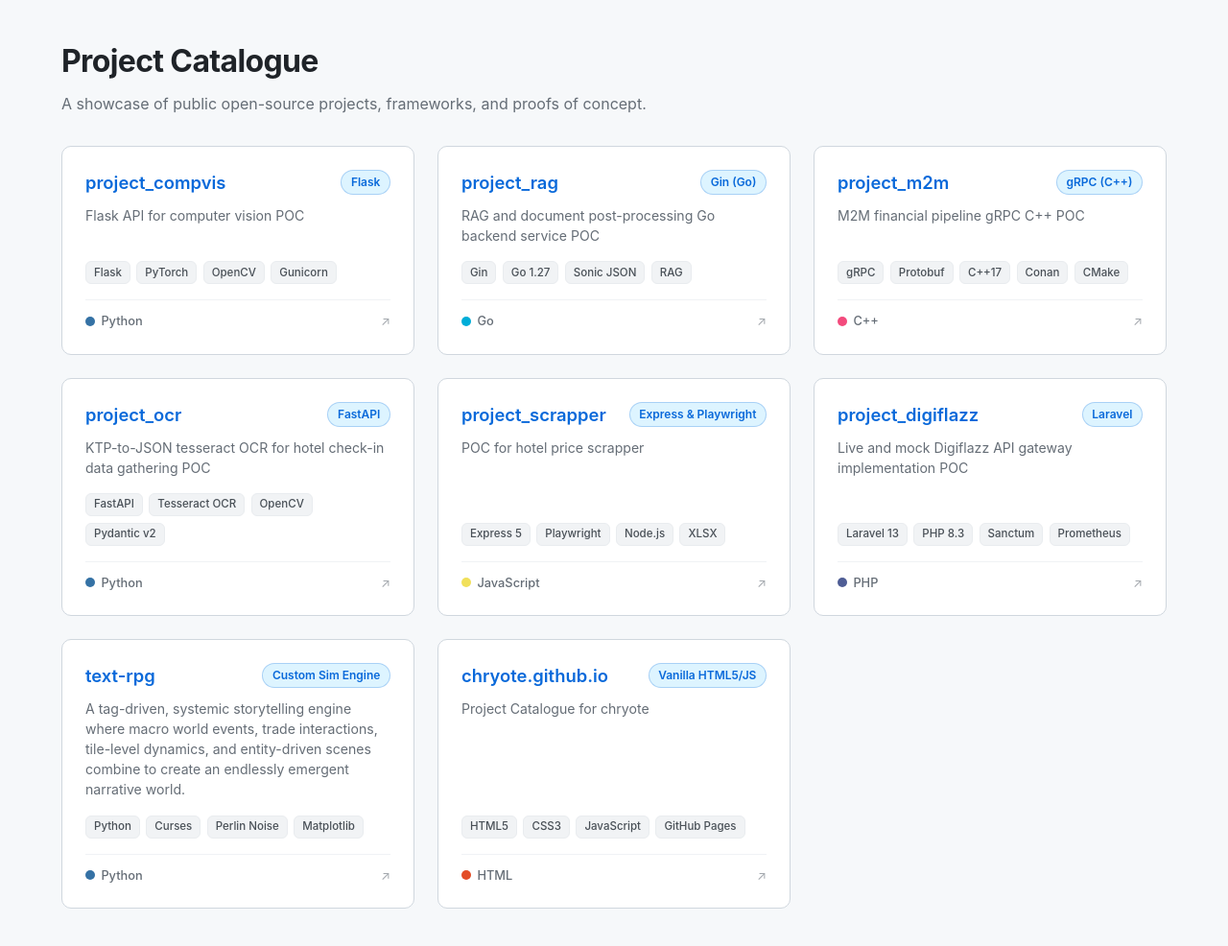
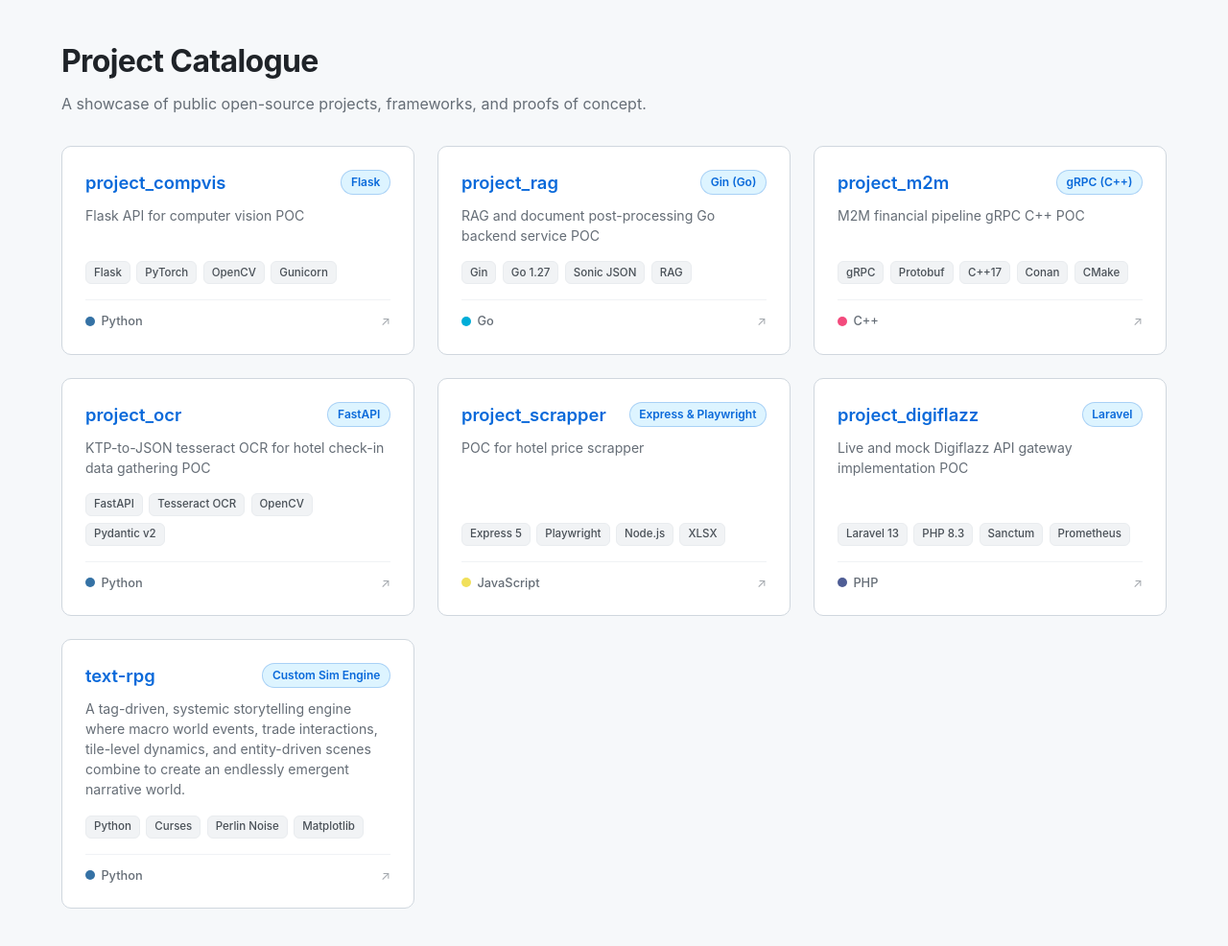
Before and after one commit to chryote/chryote.github.io, a plain HTML site: page index.html in a window 1280 px wide. Shown: the whole page at 96% size. Drawn offline with Linux system fonts and the light colour scheme; no server answers.

Commit message:
feat: remove live catalogue card repo

```diff
--- a/index.html
+++ b/index.html
@@ -204,10 +204,6 @@
       'text-rpg': {
         framework: 'Custom Sim Engine',
         stack: ['Python', 'Curses', 'Perlin Noise', 'Matplotlib']
-      },
-      'chryote.github.io': {
-        framework: 'Vanilla HTML5/JS',
-        stack: ['HTML5', 'CSS3', 'JavaScript', 'GitHub Pages']
       }
     };
 
@@ -332,12 +328,6 @@
         description: 'A tag-driven, systemic storytelling engine where macro world events, trade interactions, tile-level dynamics, and entity-driven scenes combine to create an endlessly emergent narrative world.',
         language: 'Python',
         html_url: 'https://github.com/chryote/text-rpg'
-      },
-      {
-        name: 'chryote.github.io',
-        description: 'Project Catalogue for chryote',
-        language: 'HTML',
-        html_url: 'https://github.com/chryote/chryote.github.io'
       }
     ];
 
@@ -353,8 +343,10 @@
         if (!Array.isArray(repos)) {
           throw new Error('Invalid response structure');
         }
-        // Filter out forked repositories so only original work shows
-        const originalRepos = repos.filter(repo => !repo.fork);
+        // Filter out forked repositories and this catalogue site repository
+        const originalRepos = repos.filter(repo =>
+          !repo.fork && repo.name.toLowerCase() !== `${username.toLowerCase()}.github.io`
+        );
         renderRepos(originalRepos);
       })
       .catch(error => {
```
